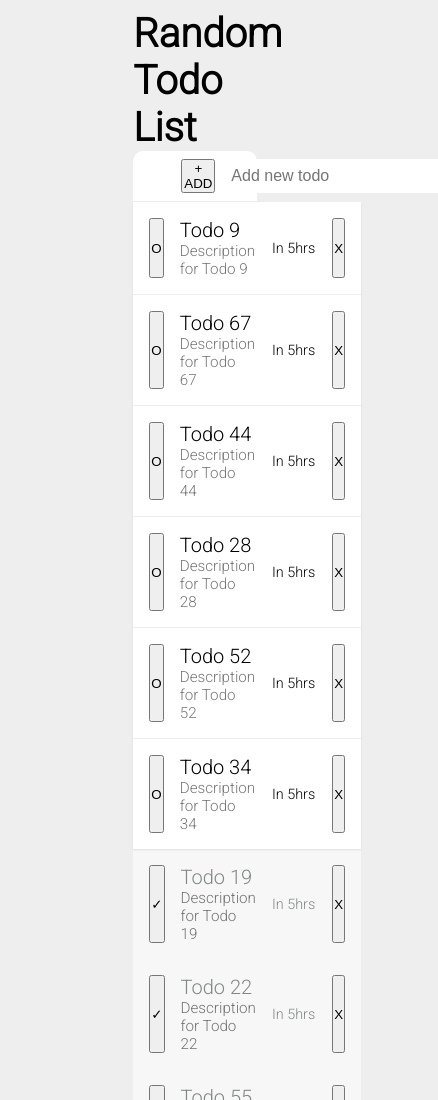
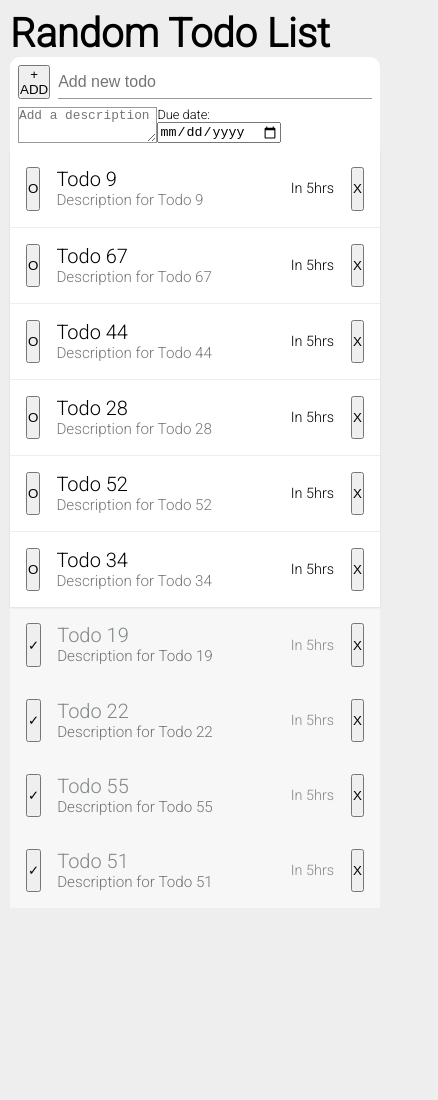
Before and after one commit to zac-march/todo-app, a website built with webpack: page dist/index.html in a window 390 px wide. Shown: the top 1100 px of the page, 438 px wide, since content can reach past the window. After the commit the page ends 918 px from the top, so only its background shows below. Built offline with nearby package versions, Linux system fonts and the light colour scheme.

Commit message:
Add styling for mobile and update create todo form

```diff
--- a/src/components/TodoListScreenController.js
+++ b/src/components/TodoListScreenController.js
@@ -35,22 +35,38 @@ function TodoListScreenController() {
 
   function renderTodoCreate() {
     const todoCreateDiv = document.createElement("div");
-    const todoCreateBtn = document.createElement("button");
-    const todoCreateInput = document.createElement("input");
+    const todoCreateForm = document.createElement("Form");
+    const todoAddBtn = document.createElement("button");
+    const titleInput = document.createElement("input");
+    const dateInput = document.createElement("input");
+    const descriptionInput = document.createElement("textarea");
+    const dateLbl = document.createElement("label");
+    const dateDiv = document.createElement("div");
+    const formHiddenInputs = document.createElement("div");
 
-    todoCreateBtn.textContent = "+ ADD";
-    todoCreateBtn.classList.add("add-todo-btn");
-    todoCreateInput.placeholder = "Add new todo";
+    dateLbl.textContent = "Due date:";
+    dateInput.type = "date";
+    todoAddBtn.textContent = "+ ADD";
+    todoAddBtn.classList.add("add-todo-btn");
+    descriptionInput.placeholder = "Add a description";
+    titleInput.placeholder = "Add new todo";
     todoCreateDiv.classList.add("todo-create");
-    todoCreateDiv.classList.add("todo-list");
+    dateDiv.id = "todo-create-date";
+    todoCreateForm.classList.add("todo-create-form");
+    todoAddBtn.addEventListener("click", createTodo);
 
-    todoCreateDiv.appendChild(todoCreateBtn);
-    todoCreateDiv.appendChild(todoCreateInput);
-    todoCreateBtn.addEventListener("click", createTodo);
+    todoCreateDiv.appendChild(todoCreateForm);
+    todoCreateForm.appendChild(todoAddBtn);
+    todoCreateForm.appendChild(titleInput);
+    todoCreateForm.appendChild(formHiddenInputs);
+    formHiddenInputs.appendChild(descriptionInput);
+    formHiddenInputs.appendChild(dateDiv);
+    dateDiv.appendChild(dateLbl);
+    dateDiv.appendChild(dateInput);
 
     function createTodo() {
-      if (todoCreateInput.value != "") {
-        todoList.add(new Todo(todoCreateInput.value));
+      if (titleInput.value != "") {
+        todoList.add(new Todo(titleInput.value));
         updateScreen();
       }
     }
--- a/src/style.css
+++ b/src/style.css
@@ -40,28 +40,67 @@ body {
   width: 33.33%;
 }
 
+@media only screen and (max-width: 1300px) {
+  .todo-component > * {
+    width: 50%;
+  }
+}
+
+@media only screen and (max-width: 750px) {
+  .todo-component > * {
+    width: 80%;
+  }
+}
+
+@media only screen and (max-width: 500px) {
+  .todo-component > * {
+    width: 100%;
+  }
+}
+
 /* Create Todo */
 
 .todo-create {
+  overflow: hidden;
+}
+
+.todo-create-form {
   display: grid;
-  grid-template-columns: min-content 1fr;
-  grid-auto-flow: column;
-  grid-template-rows: 1fr;
-  gap: 1rem;
+  grid-template-columns: 1fr 5fr 5fr 5fr;
+  grid-template-rows: repeat(auto-fit, 1fr);
+  gap: 0.5rem;
   padding: 0.5rem;
-  padding-left: 3rem;
   background-color: white;
   border-top-left-radius: 10px;
   border-top-right-radius: 10px;
-  margin-bottom: 1px;
 }
 
-.todo-create > input {
+.todo-create-form > input {
+  grid-column: span 3;
   border: none;
+  border-bottom: 1px solid rgb(153, 153, 153);
   font-size: 1rem;
 }
+
+.todo-create-form > div {
+  grid-column: span 2;
+  display: flex;
+}
+
+.todo-create-form textarea {
+  min-width: 100%;
+  font-size: 0.8rem;
+  border: 1px solid rgb(153, 153, 153);
+}
+
+#todo-create-date {
+  grid-column: span 1;
+  font-size: 0.8rem;
+}
+
 .todo-create > button {
   aspect-ratio: 1/1;
+  width: min-content;
 }
 
 /* List of todos */
```
